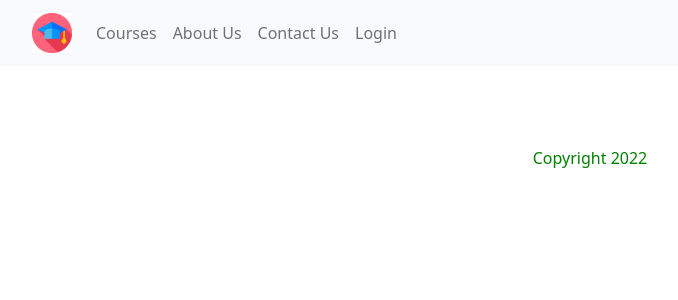
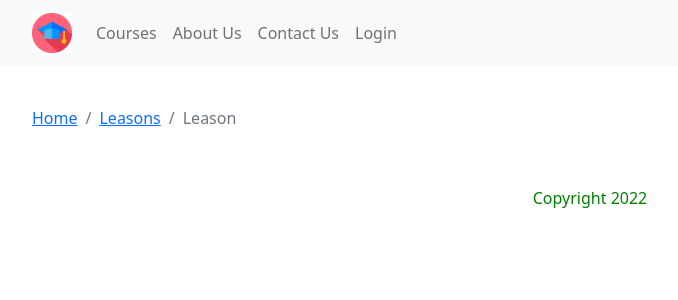
Before and after one commit to sytnei/learn-ract, a React (Create React App) app: page /leason/1/1 in a window 1280 px wide. Shown: the top 300 px of the page, without its empty margins (50-728 px from the left). Built offline with nearby package versions, Linux system fonts and the light colour scheme; no server answers.

Commit message:
breadcrumbs

```diff
--- a/src/components/pages/Course.js
+++ b/src/components/pages/Course.js
@@ -2,8 +2,9 @@ import React from 'react';
 import { Link } from 'react-router-dom';
 import { useParams } from "react-router-dom";
 import getPosts from '../../services/getPosts';
-
+import ListGroup from 'react-bootstrap/ListGroup';
 import { useState, useEffect } from 'react';
+import { Breadcrumb } from 'react-bootstrap';
 
 function Course() {
     const [posts, setposts] = useState([]);
@@ -16,13 +17,26 @@ function Course() {
 
     return (
         <>
+            <Breadcrumb>
+                <Breadcrumb.Item href="/">Home</Breadcrumb.Item>
+                <Breadcrumb.Item href={`/course/${courseId}`}>
+                    Courses</Breadcrumb.Item>
+                <Breadcrumb.Item active>Leasons</Breadcrumb.Item>
+            </Breadcrumb>
             <h1>Leasons:</h1>
-            <ul>
+
+            <ListGroup>
                 {!!posts.length && posts.map(post => (
-                    <li key={post.id}>
-                        <Link to={`/leason/${courseId}/${post.id}`}>{post.title.rendered}</Link>
-                    </li>))}
-            </ul>
+                    <ListGroup.Item key={post.id}>
+                        <Link to={`/leason/${courseId}/${post.id}`}>
+                            <img
+                                alt=""
+                                src="/lesson.png"
+                                width="20"
+                                height="20" className='me-4' />
+                            {post.title.rendered}</Link>
+                    </ListGroup.Item>))}
+            </ListGroup>
         </>
 
     );
--- a/src/components/pages/Leason.js
+++ b/src/components/pages/Leason.js
@@ -1,7 +1,7 @@
 import React from 'react';
 import { useParams } from "react-router-dom";
 import getPost from '../../services/getPost';
-
+import { Breadcrumb } from 'react-bootstrap';
 import { useState, useEffect } from 'react';
 
 function Leason() {
@@ -15,11 +15,18 @@ function Leason() {
 
     return (
         <>
-
-             {!!courseId && !!leasonId && !!leason?.content?.rendered && (
+            <Breadcrumb>
+                <Breadcrumb.Item href="/">Home</Breadcrumb.Item>
+                <Breadcrumb.Item href={`/course/${courseId}`}>
+                    Leasons
+                </Breadcrumb.Item>
+                <Breadcrumb.Item active>Leason</Breadcrumb.Item>
+            </Breadcrumb>
+            {!!courseId && !!leasonId && !!leason?.content?.rendered && (
                 <>
                     <h1 className='pb-4'>{leason.title.rendered}</h1>
                     <div dangerouslySetInnerHTML={{ __html: leason.content.rendered }} />
+
                 </>
             )}
 
--- a/src/styles/scss/App.scss
+++ b/src/styles/scss/App.scss
@@ -29,5 +29,4 @@ padding: 30px 10px 30px;
 .footer {
 text-align: center;
 color:green;
-
 }
```
Also changed, not shown: public/lesson.png (added).
